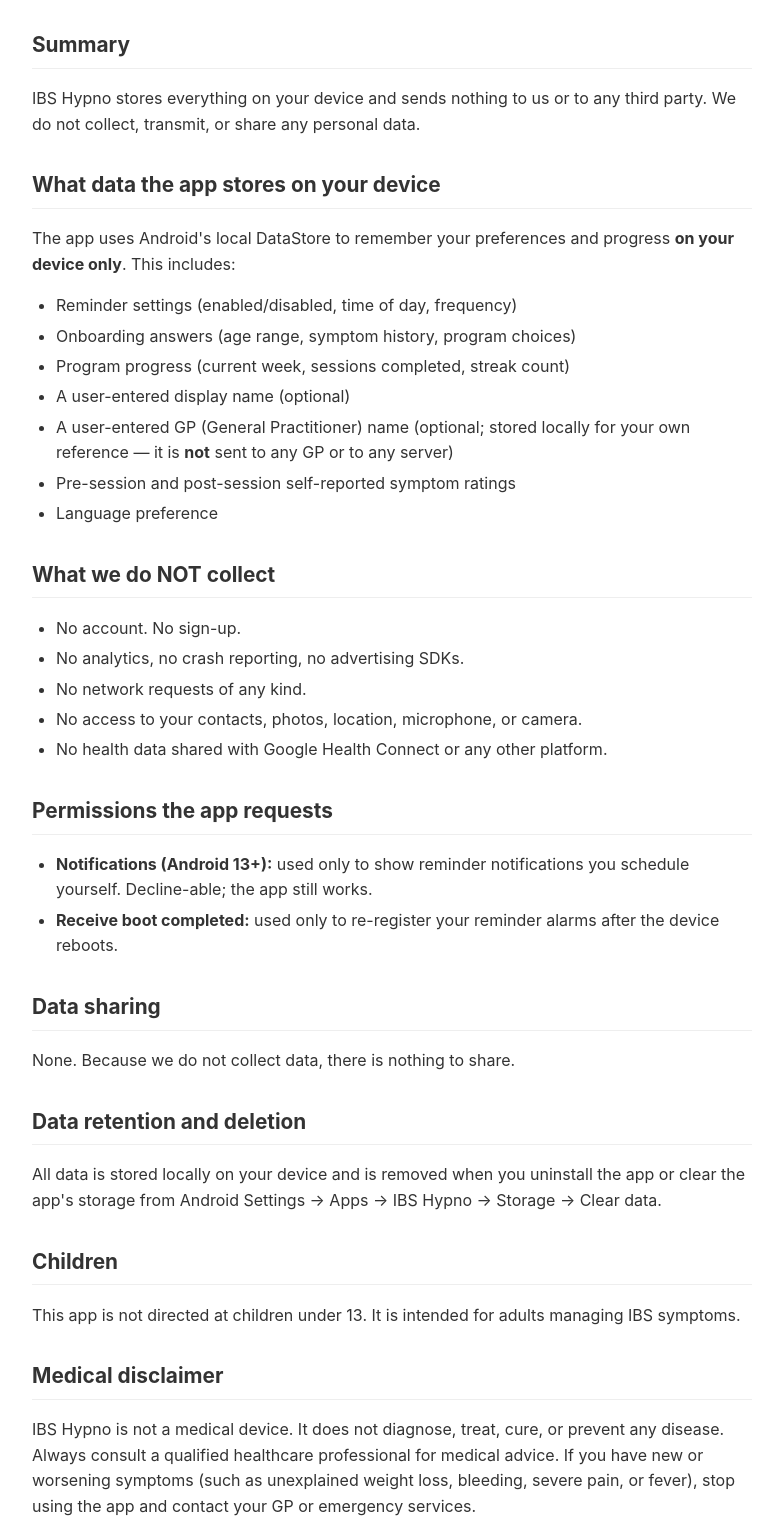
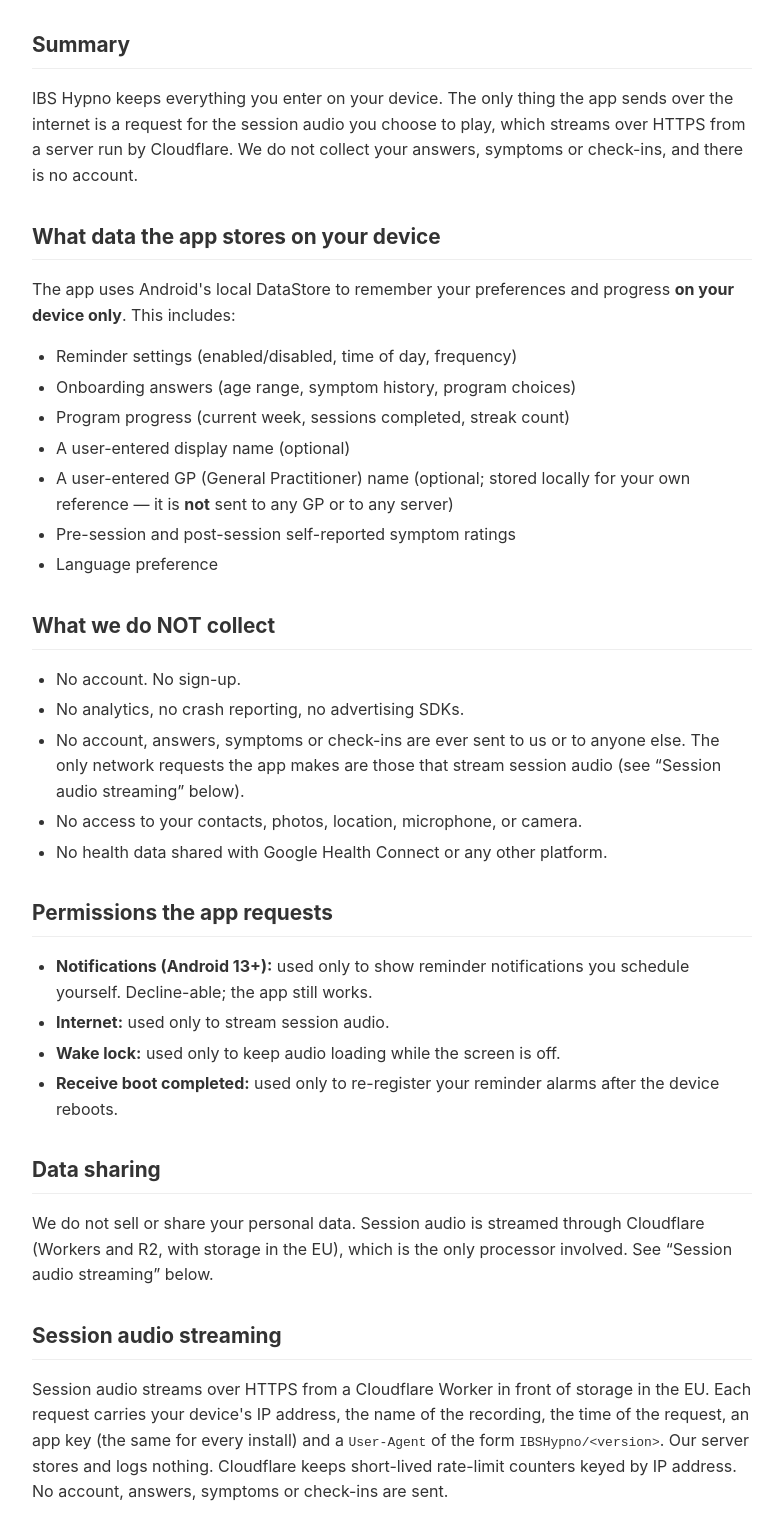
Before and after one commit to ali-maraci/ibshypno-privacy, a plain HTML site: page privacy.html in a window 1280 px wide. Shown: the part 187-1720 px from the top of the page, without its empty margins (248-1031 px from the left). Drawn offline with Linux system fonts and the light colour scheme.

Commit message:
Privacy policy: session audio streams via Cloudflare
Co-Authored-By: Claude Opus 5.5 <noreply@anthropic.com>

```diff
--- a/privacy.html
+++ b/privacy.html
@@ -26,12 +26,12 @@
     <div class="meta">
         <strong>Publisher:</strong> chemonitor<br>
         <strong>Contact:</strong> <a href="mailto:chemonitor@gmail.com">chemonitor@gmail.com</a><br>
-        <strong>Effective date:</strong> 2026-04-09<br>
+        <strong>Effective date:</strong> 2026-11-11<br>
         <strong>App:</strong> IBS Hypno (Android)
     </div>
 
     <h2>Summary</h2>
-    <p>IBS Hypno stores everything on your device and sends nothing to us or to any third party. We do not collect, transmit, or share any personal data.</p>
+    <p>IBS Hypno keeps everything you enter on your device. The only thing the app sends over the internet is a request for the session audio you choose to play, which streams over HTTPS from a server run by Cloudflare. We do not collect your answers, symptoms or check-ins, and there is no account.</p>
 
     <h2>What data the app stores on your device</h2>
     <p>The app uses Android's local DataStore to remember your preferences and progress <strong>on your device only</strong>. This includes:</p>
@@ -49,7 +49,7 @@
     <ul>
         <li>No account. No sign-up.</li>
         <li>No analytics, no crash reporting, no advertising SDKs.</li>
-        <li>No network requests of any kind.</li>
+        <li>No account, answers, symptoms or check-ins are ever sent to us or to anyone else. The only network requests the app makes are those that stream session audio (see &ldquo;Session audio streaming&rdquo; below).</li>
         <li>No access to your contacts, photos, location, microphone, or camera.</li>
         <li>No health data shared with Google Health Connect or any other platform.</li>
     </ul>
@@ -57,11 +57,16 @@
     <h2>Permissions the app requests</h2>
     <ul>
         <li><strong>Notifications (Android 13+):</strong> used only to show reminder notifications you schedule yourself. Decline-able; the app still works.</li>
+        <li><strong>Internet:</strong> used only to stream session audio.</li>
+        <li><strong>Wake lock:</strong> used only to keep audio loading while the screen is off.</li>
         <li><strong>Receive boot completed:</strong> used only to re-register your reminder alarms after the device reboots.</li>
     </ul>
 
     <h2>Data sharing</h2>
-    <p>None. Because we do not collect data, there is nothing to share.</p>
+    <p>We do not sell or share your personal data. Session audio is streamed through Cloudflare (Workers and R2, with storage in the EU), which is the only processor involved. See &ldquo;Session audio streaming&rdquo; below.</p>
+
+    <h2>Session audio streaming</h2>
+    <p>Session audio streams over HTTPS from a Cloudflare Worker in front of storage in the EU. Each request carries your device's IP address, the name of the recording, the time of the request, an app key (the same for every install) and a <code>User-Agent</code> of the form <code>IBSHypno/&lt;version&gt;</code>. Our server stores and logs nothing. Cloudflare keeps short-lived rate-limit counters keyed by IP address. No account, answers, symptoms or check-ins are sent.</p>
 
     <h2>Data retention and deletion</h2>
     <p>All data is stored locally on your device and is removed when you uninstall the app or clear the app's storage from Android Settings &rarr; Apps &rarr; IBS Hypno &rarr; Storage &rarr; Clear data.</p>
```
